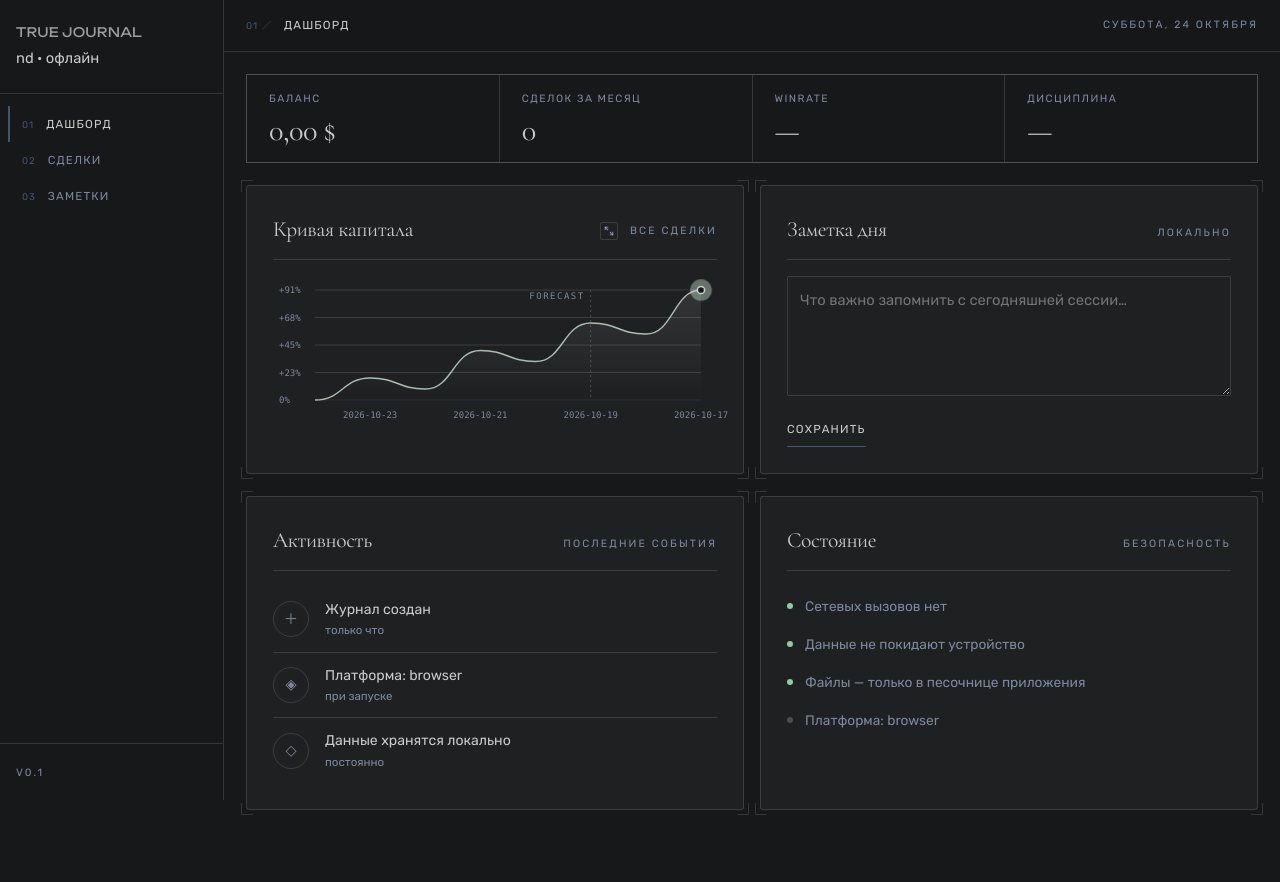
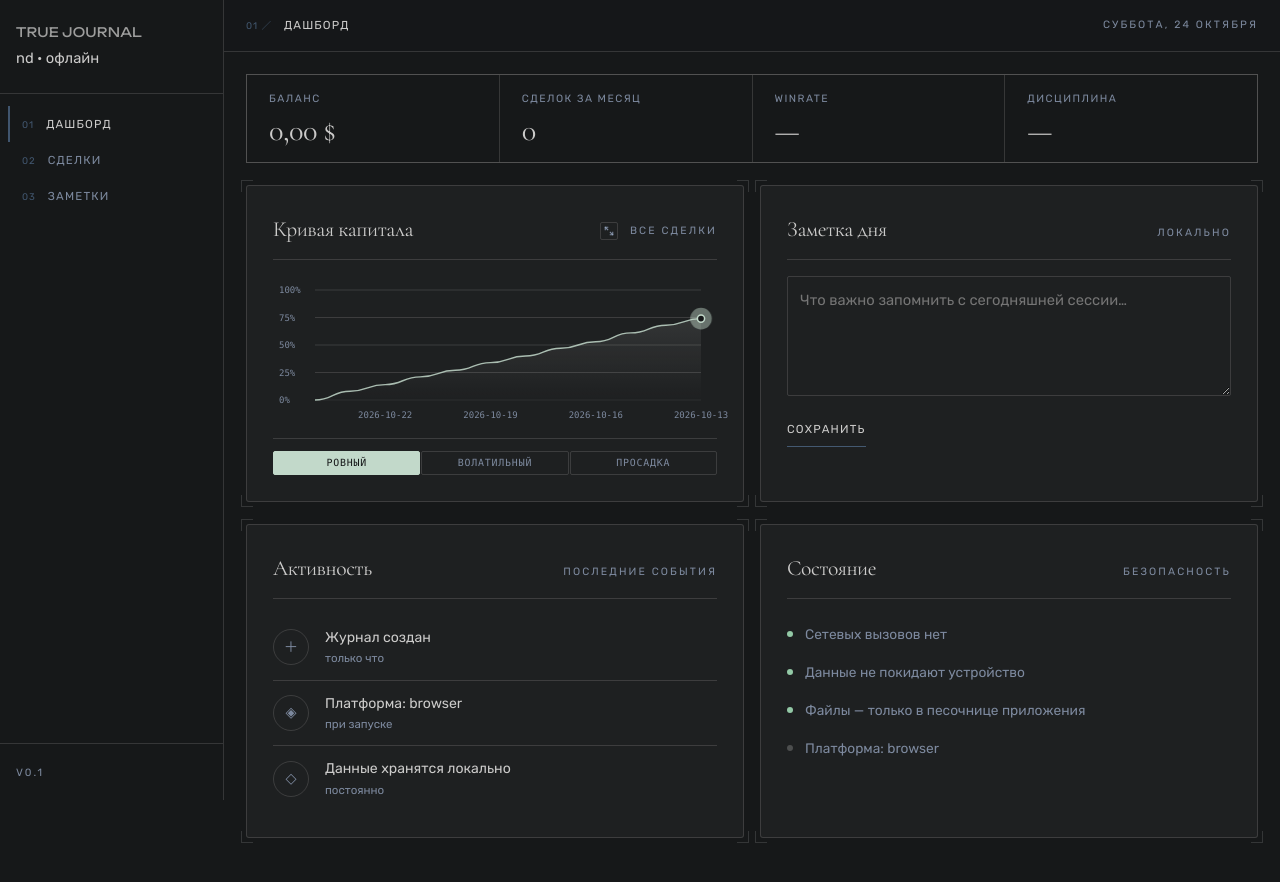
Before and after one commit to Skifak/nd_true-journal, a SvelteKit app: page / in a window 1280 px wide. Before the commit the page ends 854 px from the top, so only its background shows below. Built offline with nearby package versions, Linux system fonts and the light colour scheme.

Commit message:
feat: 3 кнопки-пресета данных под графиком + фиксированная шкала 0..100%

```diff
--- a/src/lib/components/EquityChart.svelte
+++ b/src/lib/components/EquityChart.svelte
@@ -1,7 +1,7 @@
 <script>
 	/**
 	 * EquityChart — пресет LineChart под «Кривую капитала» журнала.
-	 * Оси: слева % от стартового значения, снизу даты; пунктир прогноза на 75%.
+	 * Оси: слева % от стартового значения (0..100 по умолчанию), снизу даты.
 	 *
 	 *   <EquityChart values={equityByDay} dates={dayLabels} heightRatio={0.26} />
 	 *
@@ -11,7 +11,9 @@
 	 *   dates?: string[],
 	 *   title?: string,
 	 *   heightRatio?: number,
-	 *   forecast?: { from?: number, label?: string } | null
+	 *   forecast?: { from?: number, label?: string } | null,
+	 *   yMin?: number|null,
+	 *   yMax?: number|null
 	 * }}
 	 */
 	import LineChart from './LineChart.svelte';
@@ -21,7 +23,10 @@
 		dates = [],
 		title = 'Кривая капитала',
 		heightRatio = 0.17,
-		forecast = { from: 0.75, label: 'FORECAST' }
+		forecast = { from: 0.75, label: 'FORECAST' },
+		/** Домен оси Y в «сырых» единицах; по умолчанию шкала 0..100% от старта */
+		yMin = null,
+		yMax = null
 	} = $props();
 
 	// Дата из YYYY-MM-DD → dd.mm (компактно для оси X)
@@ -36,11 +41,16 @@
 	{heightRatio}
 	ariaLabel={title}
 	{forecast}
+	{yMin}
+	{yMax}
 	yFormat={(v, base) => {
+		// Если домен задан в процентах (0..100) — печатаем как есть
+		if (yMin !== null && yMax !== null) return Math.round(v) + '%';
 		const pct = ((v - base) / (base || 1)) * 100;
 		return (pct > 0 ? '+' : '') + pct.toFixed(0) + '%';
 	}}
 	tipFormat={(v, i, base) => {
+		if (yMin !== null && yMax !== null) return Math.round(v) + '%';
 		const pct = ((v - base) / (base || 1)) * 100;
 		const d = Math.round(pct);
 		return (d >= 0 ? '+' : '') + d + '%';
--- a/src/lib/components/LineChart.svelte
+++ b/src/lib/components/LineChart.svelte
@@ -45,6 +45,9 @@
 		},
 		forecast = { from: 0.75, label: 'FORECAST' },
 		showPoints = true,
+		/** Фиксированные границы оси Y (для «шкалы 0..100%»); null — из данных */
+		yMin = null,
+		yMax = null,
 		stroke = 'var(--sage)',
 		fill = 'var(--ink)',
 		strokeWidth = 1.4
@@ -111,8 +114,10 @@
 	const geometry = $derived.by(() => {
 		const vals = safeValues;
 		const n = vals.length;
-		const min = Math.min(...vals);
-		const max = Math.max(...vals);
+		const dataMin = Math.min(...vals);
+		const dataMax = Math.max(...vals);
+		const min = yMin ?? dataMin;
+		const max = yMax ?? dataMax;
 		const range = max - min || 1;
 		const pts = vals.map((v, i) => [
 			padL + (n < 2 ? 0 : (i / (n - 1)) * (W - padL - padR)),
@@ -146,7 +151,7 @@
 		return geometry.pts[idx][0];
 	});
 
-	// Ось Y: 5 уровней
+	// Ось Y: 5 уровней в домене [min..max] (в т.ч. фиксированном 0..100)
 	const yTicks = $derived.by(() => {
 		const { min, max } = geometry;
 		const ticks = [];
--- a/src/routes/+page.svelte
+++ b/src/routes/+page.svelte
@@ -8,6 +8,26 @@
 	const RATIO_COMPACT = 0.14;
 	const RATIO_EXPANDED = 0.26;
 	let chartExpanded = $state(false);
+
+	// Демо-наборы данных для оценки графика (значения — % от старта, шкала 0..100)
+	const CHART_DATASETS = [
+		{
+			id: 'smooth',
+			label: 'ровный',
+			values: [0, 8, 14, 21, 27, 34, 40, 47, 53, 61, 68, 74]
+		},
+		{
+			id: 'volatile',
+			label: 'волатильный',
+			values: [12, 5, 28, 19, 44, 31, 58, 42, 71, 55, 88, 79]
+		},
+		{
+			id: 'drawdown',
+			label: 'просадка',
+			values: [18, 34, 52, 66, 81, 74, 58, 41, 26, 33, 45, 62]
+		}
+	];
+	let chartDataset = $state(0);
 
 	const app = namespaced('ndtj:app:');
 
@@ -65,7 +85,24 @@
 			</div>
 		</div>
 		<div class="chart-slot" class:expanded={chartExpanded}>
-			<EquityChart heightRatio={chartExpanded ? RATIO_EXPANDED : RATIO_COMPACT} />
+			<EquityChart
+				values={CHART_DATASETS[chartDataset].values}
+				yMin={0}
+				yMax={100}
+				forecast={null}
+				heightRatio={chartExpanded ? RATIO_EXPANDED : RATIO_COMPACT}
+			/>
+		</div>
+		<div class="chart-sets" role="group" aria-label="Наборы данных графика">
+			{#each CHART_DATASETS as ds, i}
+				<button
+					type="button"
+					class="set-btn"
+					class:active={i === chartDataset}
+					aria-pressed={i === chartDataset}
+					onclick={() => (chartDataset = i)}>{ds.label}</button
+				>
+			{/each}
 		</div>
 	</div>
 
@@ -182,6 +219,43 @@
 	}
 	.chart-slot {
 		transition: opacity 0.3s var(--ease-out, ease);
+	}
+	.chart-sets {
+		display: flex;
+		gap: 1px;
+		margin-top: var(--sp-sm);
+		border-top: 1px solid var(--line);
+		padding-top: var(--sp-sm);
+	}
+	.set-btn {
+		flex: 1;
+		padding: 0.35rem 0.5rem;
+		font-family: var(--font-mono);
+		font-size: 0.62rem;
+		letter-spacing: 0.08em;
+		text-transform: uppercase;
+		color: var(--ink-muted);
+		background: transparent;
+		border: 1px solid var(--line);
+		border-radius: 2px;
+		cursor: pointer;
+		transition:
+			color 0.2s,
+			border-color 0.2s,
+			background 0.2s;
+	}
+	.set-btn:hover {
+		color: var(--ink);
+		border-color: var(--line-strong);
+	}
+	.set-btn.active {
+		color: var(--bg);
+		background: var(--sage);
+		border-color: var(--sage);
+	}
+	.set-btn:focus-visible {
+		outline: 1px solid var(--accent);
+		outline-offset: 2px;
 	}
 	.panel-title {
 		font-size: 1.35rem;
```
